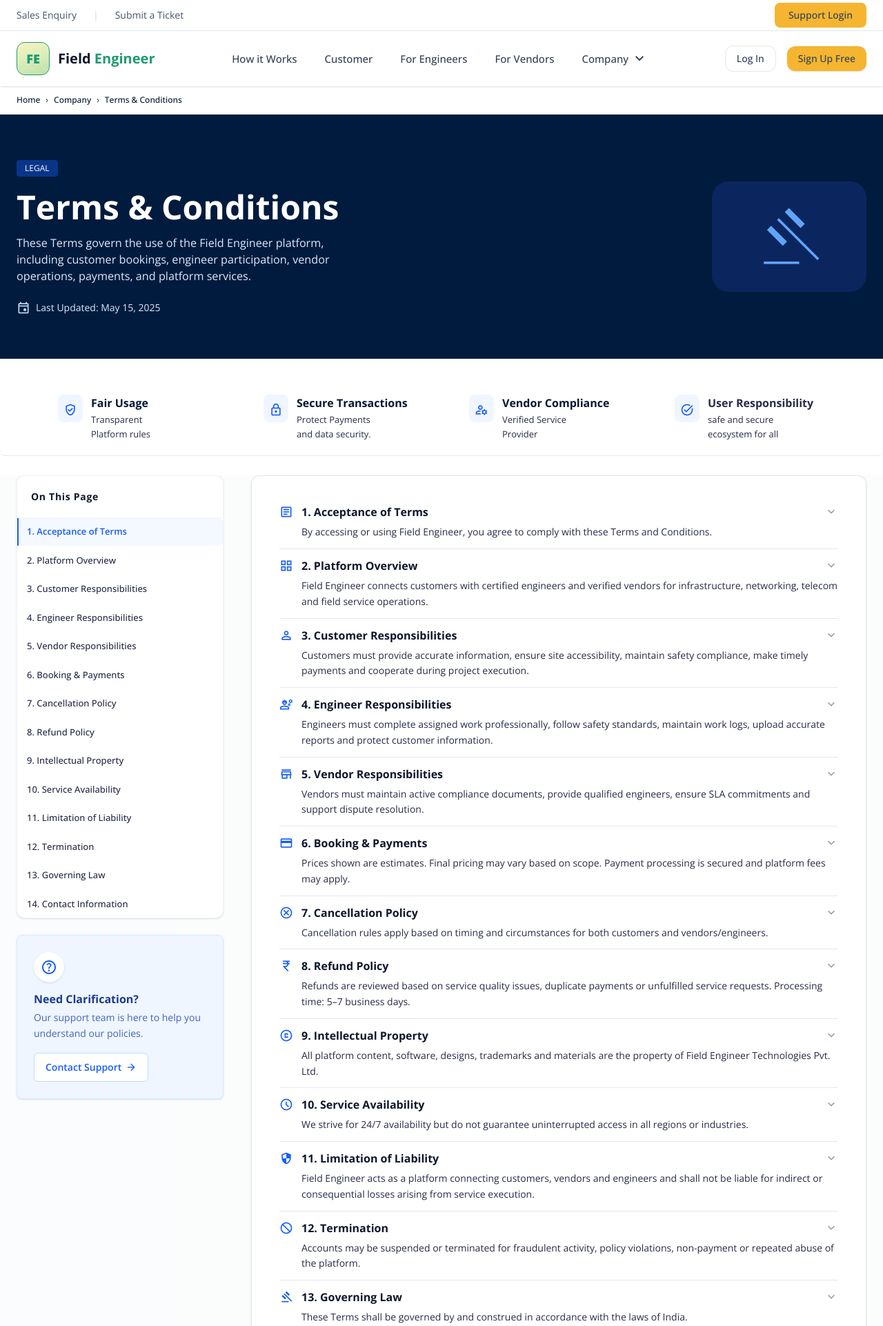
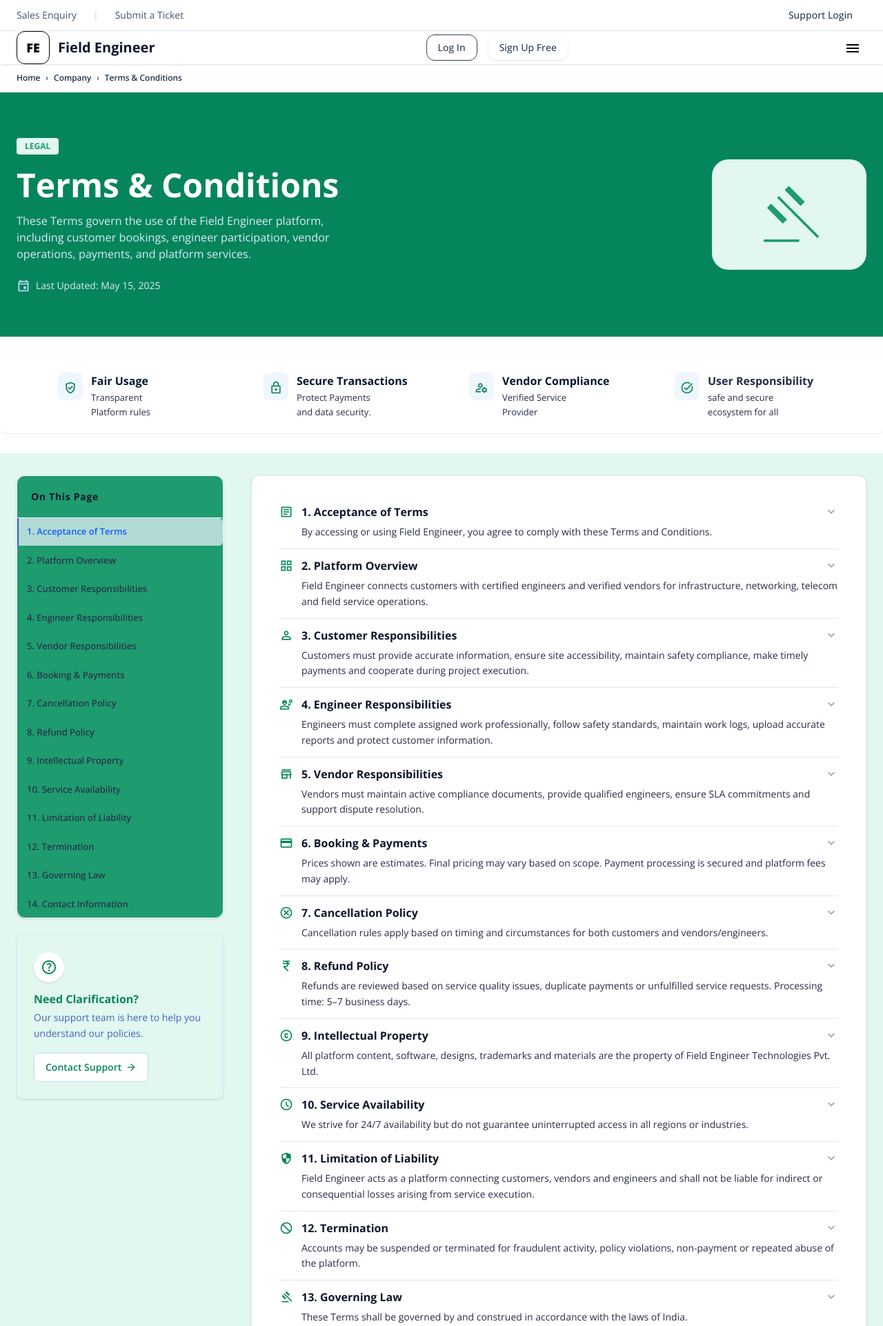
Before and after one commit to marutipai7/fieldengineer-crm, a Django app: template home/templates/pages/term-condition.html in a window 1280 px wide. Shown: the top 1922 px of the page at 69% size. Run offline with Django 5.2, Linux system fonts and the light colour scheme; the template is opened without the code that fills it, so the values that code supplies are empty; some libraries are stand-ins or nearby versions.

Commit message:
theme added in privacy-policy and terms-condition page

```diff
--- a/home/templates/pages/term-condition.html
+++ b/home/templates/pages/term-condition.html
@@ -19,10 +19,11 @@
     </nav>
 
     {# ========== HERO SECTION ========== #}
-    <section class="bg-[#001b3d] text-white" aria-labelledby="terms-heading">
+    <section class="bg-dark-green text-white" aria-labelledby="terms-heading">
         <div class="max-w-[1450px] mx-auto px-6 py-16 flex flex-col md:flex-row justify-between items-center">
             <div class="max-w-lg">
-                <span class="bg-blue-600/40 text-xs px-3 py-1 rounded inline-block">LEGAL</span>
+                <span
+                    class="bg-help-center-text text-green-light font-bold text-xs px-3 py-1 rounded inline-block">LEGAL</span>
                 <h1 id="terms-heading" class="text-5xl font-bold mt-5">Terms &amp; Conditions</h1>
                 <p class="text-[16.2px] text-blue-100 mt-4 leading-6">
                     These Terms govern the use of the Field Engineer platform,
@@ -36,9 +37,10 @@
                 </div>
             </div>
             <div class="mt-8 md:mt-0">
-                <div class="w-56 h-40 bg-blue-900/40 rounded-3xl flex items-center justify-center" aria-hidden="true">
-                    <span class="material-symbols-outlined"
-                        style="font-size:7rem; color:#60a5fa; font-variation-settings:'FILL' 0,'wght' 200,'GRAD' 0,'opsz' 48;"
+                <div class="w-56 h-40 bg-help-center-text rounded-3xl flex items-center justify-center"
+                    aria-hidden="true">
+                    <span class="material-symbols-outlined text-green-light"
+                        style="font-size:7rem; font-variation-settings:'FILL' 0,'wght' 200,'GRAD' 0,'opsz' 48;"
                         aria-hidden="true">gavel</span>
                 </div>
             </div>
@@ -50,7 +52,7 @@
         <div class="px-6 py-5">
             <div class="ml-15 grid grid-cols-1 sm:grid-cols-2 lg:grid-cols-4 gap-5">
                 <div class="flex items-start gap-3">
-                    <div class="p-2 bg-blue-50 text-blue-600 rounded-lg shrink-0" aria-hidden="true">
+                    <div class="p-2 bg-blue-50 text-dark-green rounded-lg shrink-0" aria-hidden="true">
                         <span class="material-symbols-outlined" style="font-size:1.25rem;"
                             aria-hidden="true">verified_user</span>
                     </div>
@@ -60,7 +62,7 @@
                     </div>
                 </div>
                 <div class="flex items-start gap-3">
-                    <div class="p-2 bg-blue-50 text-blue-600 rounded-lg shrink-0" aria-hidden="true">
+                    <div class="p-2 bg-blue-50 text-dark-green rounded-lg shrink-0" aria-hidden="true">
                         <span class="material-symbols-outlined" style="font-size:1.25rem;"
                             aria-hidden="true">lock</span>
                     </div>
@@ -71,7 +73,7 @@
                     </div>
                 </div>
                 <div class="flex items-start gap-3">
-                    <div class="p-2 bg-blue-50 text-blue-600 rounded-lg shrink-0" aria-hidden="true">
+                    <div class="p-2 bg-blue-50 text-dark-green rounded-lg shrink-0" aria-hidden="true">
                         <span class="material-symbols-outlined" style="font-size:1.25rem;"
                             aria-hidden="true">manage_accounts</span>
                     </div>
@@ -81,7 +83,7 @@
                     </div>
                 </div>
                 <div class="flex items-start gap-3">
-                    <div class="p-2 bg-blue-50 text-blue-600 rounded-lg shrink-0" aria-hidden="true">
+                    <div class="p-2 bg-blue-50 text-dark-green rounded-lg shrink-0" aria-hidden="true">
                         <span class="material-symbols-outlined" style="font-size:1.25rem;"
                             aria-hidden="true">task_alt</span>
                     </div>
@@ -96,13 +98,13 @@
     </div>
 
     {# ========== MAIN CONTENT (Sidebar + Terms) ========== #}
-    <div class="bg-gray-50/60 mt-7">
+    <div class="bg-help-center-text py-8 mt-7">
         <div class="max-w-[1450px] mx-auto px-6">
             <div class="flex flex-col lg:flex-row gap-10 items-start">
 
                 {# --- SIDEBAR --- #}
                 <aside class="w-full lg:w-75 shrink-0 lg:sticky lg:top-6 space-y-6" aria-label="Terms navigation">
-                    <div class="bg-white rounded-xl border border-slate-100 shadow-sm">
+                    <div class="bg-green-light rounded-xl border border-slate-100 shadow-sm">
                         <h2 class="font-bold p-5 text-slate-900 text-sm tracking-wider border-b border-slate-100">On
                             This Page</h2>
                         <nav class="space-y-0.5 text-[13px] font-medium text-black-two" aria-label="Jump to section">
@@ -152,17 +154,17 @@
                     </div>
 
                     {# Support box #}
-                    <div class="bg-blue-50 rounded-lg border border-blue-100 p-6 shadow-sm">
-                        <div class="w-11 h-11 bg-white rounded-full flex items-center justify-center text-blue-600 shadow-sm mb-3"
+                    <div class="bg-help-center-text rounded-lg border border-blue-100 p-6 shadow-sm">
+                        <div class="w-11 h-11 bg-white rounded-full flex items-center justify-center text-dark-green shadow-sm mb-3"
                             aria-hidden="true">
                             <span class="material-symbols-outlined" style="font-size:1.5rem;"
                                 aria-hidden="true">help</span>
                         </div>
-                        <h3 class="font-bold text-blue-900 text-base mb-1">Need Clarification?</h3>
+                        <h3 class="font-bold text-dark-green text-base mb-1">Need Clarification?</h3>
                         <p class="text-sm text-blue-800/80 mb-4 leading-relaxed">Our support team is here to help you
                             understand our policies.</p>
                         <a href="#"
-                            class="inline-flex items-center gap-1.5 text-sm font-semibold text-blue-600 bg-white border border-blue-200 hover:bg-blue-50 transition-colors rounded-md py-2.5 px-4"
+                            class="inline-flex items-center gap-1.5 text-sm font-semibold text-dark-green bg-white border border-blue-200 hover:bg-green-50 transition-colors rounded-md py-2.5 px-4"
                             aria-label="Contact support for policy clarification">
                             Contact Support
                             <span class="material-symbols-outlined" style="font-size:1rem;"
@@ -180,7 +182,7 @@
                         <section id="acceptance" class="scroll-mt-6 py-3 first:pt-0"
                             aria-labelledby="acceptance-heading">
                             <div class="flex items-center gap-3">
-                                <span class="material-symbols-outlined text-blue-600 shrink-0"
+                                <span class="material-symbols-outlined text-dark-green shrink-0"
                                     style="font-size:1.25rem;" aria-hidden="true">article</span>
                                 <h2 id="acceptance-heading" class="text-base font-bold text-slate-900 flex-1">1.
                                     Acceptance of Terms</h2>
@@ -194,7 +196,7 @@
                         {# 2. Platform Overview #}
                         <section id="overview" class="scroll-mt-6 py-3" aria-labelledby="overview-heading">
                             <div class="flex items-center gap-3">
-                                <span class="material-symbols-outlined text-blue-600 shrink-0"
+                                <span class="material-symbols-outlined text-dark-green shrink-0"
                                     style="font-size:1.25rem;" aria-hidden="true">grid_view</span>
                                 <h2 id="overview-heading" class="text-base font-bold text-slate-900 flex-1">2. Platform
                                     Overview</h2>
@@ -209,7 +211,7 @@
                         {# 3. Customer Responsibilities #}
                         <section id="customer" class="scroll-mt-6 py-3" aria-labelledby="customer-heading">
                             <div class="flex items-center gap-3">
-                                <span class="material-symbols-outlined text-blue-600 shrink-0"
+                                <span class="material-symbols-outlined text-dark-green shrink-0"
                                     style="font-size:1.25rem;" aria-hidden="true">person</span>
                                 <h2 id="customer-heading" class="text-base font-bold text-slate-900 flex-1">3. Customer
                                     Responsibilities</h2>
@@ -224,7 +226,7 @@
                         {# 4. Engineer Responsibilities #}
                         <section id="engineer" class="scroll-mt-6 py-3" aria-labelledby="engineer-heading">
                             <div class="flex items-center gap-3">
-                                <span class="material-symbols-outlined text-blue-600 shrink-0"
+                                <span class="material-symbols-outlined text-dark-green shrink-0"
                                     style="font-size:1.25rem;" aria-hidden="true">engineering</span>
                                 <h2 id="engineer-heading" class="text-base font-bold text-slate-900 flex-1">4. Engineer
                                     Responsibilities</h2>
@@ -239,7 +241,7 @@
                         {# 5. Vendor Responsibilities #}
                         <section id="vendor" class="scroll-mt-6 py-3" aria-labelledby="vendor-heading">
                             <div class="flex items-center gap-3">
-                                <span class="material-symbols-outlined text-blue-600 shrink-0"
+                                <span class="material-symbols-outlined text-dark-green shrink-0"
                                     style="font-size:1.25rem;" aria-hidden="true">store</span>
                                 <h2 id="vendor-heading" class="text-base font-bold text-slate-900 flex-1">5. Vendor
                                     Responsibilities</h2>
@@ -254,7 +256,7 @@
                         {# 6. Booking & Payments #}
                         <section id="booking" class="scroll-mt-6 py-3" aria-labelledby="booking-heading">
                             <div class="flex items-center gap-3">
-                                <span class="material-symbols-outlined text-blue-600 shrink-0"
+                                <span class="material-symbols-outlined text-dark-green shrink-0"
                                     style="font-size:1.25rem;" aria-hidden="true">credit_card</span>
                                 <h2 id="booking-heading" class="text-base font-bold text-slate-900 flex-1">6. Booking
                                     &amp; Payments</h2>
@@ -269,7 +271,7 @@
                         {# 7. Cancellation #}
                         <section id="cancellation" class="scroll-mt-6 py-3" aria-labelledby="cancellation-heading">
                             <div class="flex items-center gap-3">
-                                <span class="material-symbols-outlined text-blue-600 shrink-0"
+                                <span class="material-symbols-outlined text-dark-green shrink-0"
                                     style="font-size:1.25rem;" aria-hidden="true">cancel</span>
                                 <h2 id="cancellation-heading" class="text-base font-bold text-slate-900 flex-1">7.
                                     Cancellation Policy</h2>
@@ -283,7 +285,7 @@
                         {# 8. Refund #}
                         <section id="refund" class="scroll-mt-6 py-3" aria-labelledby="refund-heading">
                             <div class="flex items-center gap-3">
-                                <span class="material-symbols-outlined text-blue-600 shrink-0"
+                                <span class="material-symbols-outlined text-dark-green shrink-0"
                                     style="font-size:1.25rem;" aria-hidden="true">currency_rupee</span>
                                 <h2 id="refund-heading" class="text-base font-bold text-slate-900 flex-1">8. Refund
                                     Policy</h2>
@@ -298,7 +300,7 @@
                         {# 9. Intellectual Property #}
                         <section id="ip" class="scroll-mt-6 py-3" aria-labelledby="ip-heading">
                             <div class="flex items-center gap-3">
-                                <span class="material-symbols-outlined text-blue-600 shrink-0"
+                                <span class="material-symbols-outlined text-dark-green shrink-0"
                                     style="font-size:1.25rem;" aria-hidden="true">copyright</span>
                                 <h2 id="ip-heading" class="text-base font-bold text-slate-900 flex-1">9. Intellectual
                                     Property</h2>
@@ -313,7 +315,7 @@
                         {# 10. Service Availability #}
                         <section id="availability" class="scroll-mt-6 py-3" aria-labelledby="availability-heading">
                             <div class="flex items-center gap-3">
-                                <span class="material-symbols-outlined text-blue-600 shrink-0"
+                                <span class="material-symbols-outlined text-dark-green shrink-0"
                                     style="font-size:1.25rem;" aria-hidden="true">schedule</span>
                                 <h2 id="availability-heading" class="text-base font-bold text-slate-900 flex-1">10.
                                     Service Availability</h2>
@@ -327,7 +329,7 @@
                         {# 11. Limitation of Liability #}
                         <section id="liability" class="scroll-mt-6 py-3" aria-labelledby="liability-heading">
                             <div class="flex items-center gap-3">
-                                <span class="material-symbols-outlined text-blue-600 shrink-0"
+                                <span class="material-symbols-outlined text-dark-green shrink-0"
                                     style="font-size:1.25rem;" aria-hidden="true">security</span>
                                 <h2 id="liability-heading" class="text-base font-bold text-slate-900 flex-1">11.
                                     Limitation of Liability</h2>
@@ -342,7 +344,7 @@
                         {# 12. Termination #}
                         <section id="termination" class="scroll-mt-6 py-3" aria-labelledby="termination-heading">
                             <div class="flex items-center gap-3">
-                                <span class="material-symbols-outlined text-blue-600 shrink-0"
+                                <span class="material-symbols-outlined text-dark-green shrink-0"
                                     style="font-size:1.25rem;" aria-hidden="true">block</span>
                                 <h2 id="termination-heading" class="text-base font-bold text-slate-900 flex-1">12.
                                     Termination</h2>
@@ -357,7 +359,7 @@
                         {# 13. Governing Law #}
                         <section id="law" class="scroll-mt-6 py-3" aria-labelledby="law-heading">
                             <div class="flex items-center gap-3">
-                                <span class="material-symbols-outlined text-blue-600 shrink-0"
+                                <span class="material-symbols-outlined text-dark-green shrink-0"
                                     style="font-size:1.25rem;" aria-hidden="true">gavel</span>
                                 <h2 id="law-heading" class="text-base font-bold text-slate-900 flex-1">13. Governing Law
                                 </h2>
@@ -372,7 +374,7 @@
                         {# 14. Contact #}
                         <section id="contact-terms" class="scroll-mt-6 py-3" aria-labelledby="contact-heading">
                             <div class="flex items-center gap-3">
-                                <span class="material-symbols-outlined text-blue-600 shrink-0"
+                                <span class="material-symbols-outlined text-dark-green shrink-0"
                                     style="font-size:1.25rem;" aria-hidden="true">mail</span>
                                 <h2 id="contact-heading" class="text-base font-bold text-slate-900 flex-1">14. Contact
                                     Information</h2>
@@ -392,7 +394,7 @@
             <div
                 class="mb-5 mt-5 bg-sky-blue rounded-lg border border-blue-100 py-3 px-4 sm:px-30 flex flex-col sm:flex-row items-center justify-between gap-3 sm:gap-4">
                 <div class="flex items-center gap-4 w-full sm:w-auto text-center sm:text-left">
-                    <div class="w-10 h-10 sm:w-12 sm:h-12 bg-blue-600 rounded-full flex items-center justify-center text-white shrink-0 shadow-sm"
+                    <div class="w-10 h-10 sm:w-12 sm:h-12 bg-green-50 rounded-full flex items-center justify-center text-dark-green shrink-0 shadow-sm"
                         aria-hidden="true">
                         <span class="material-symbols-outlined" style="font-size:1.5rem;"
                             aria-hidden="true">verified_user</span>
@@ -408,7 +410,7 @@
                 </div>
                 <div class="shrink-0 w-full sm:w-auto flex items-center justify-center sm:justify-end">
                     <a href="#"
-                        class="inline-flex items-center justify-center gap-2 bg-blue-bg-dark hover:bg-blue-700 text-white font-semibold text-xs px-6 py-3 rounded-lg transition-all shadow-sm w-full sm:w-auto"
+                        class="inline-flex items-center justify-center gap-2 bg-dark-green hover:opacity-90 text-white font-semibold text-xs px-6 py-3 rounded-lg transition-all shadow-sm w-full sm:w-auto"
                         aria-label="Download Terms and Conditions as PDF">
                         <span class="material-symbols-outlined" style="font-size:1.1rem;"
                             aria-hidden="true">download</span>
```
Also changed, not shown: home/templates/pages/privacy-policy.html (+21 -19 lines), static/css/output.css.
